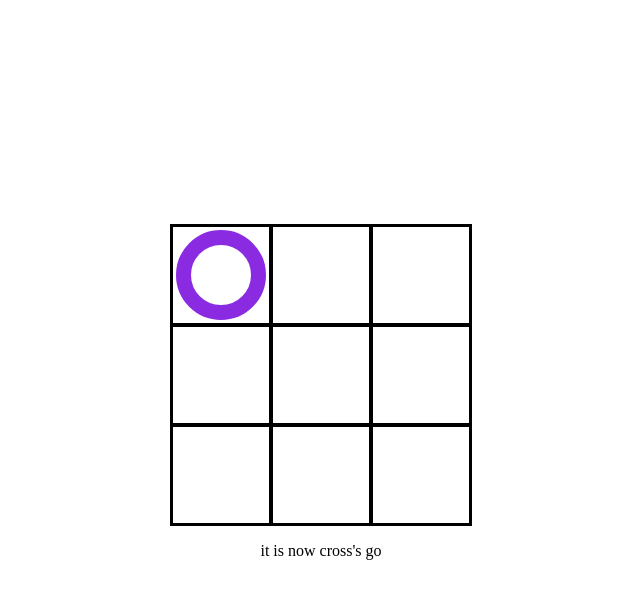
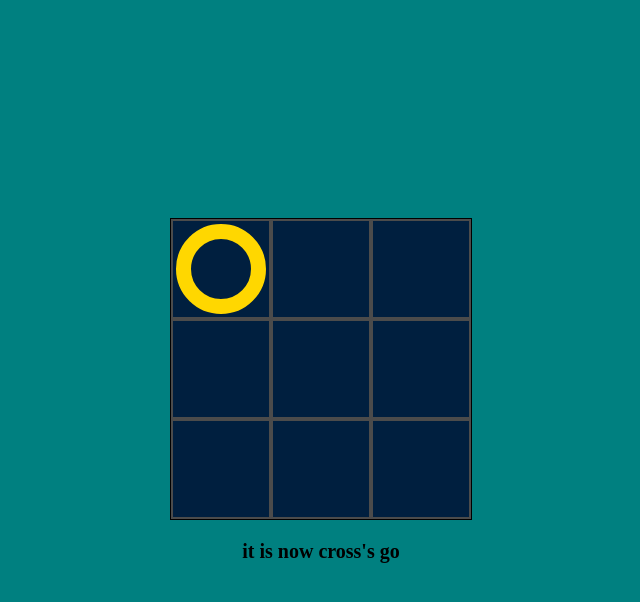
Before and after one commit to InesParis/tic-tac-toe, a plain HTML site: page index.html in a window 1280 px wide. Both pictures are taken after a click on the element 540 px from the left and 275 px from the top of the page. Shown: the whole page, without its empty margins (319-959 px from the left). Drawn offline with Linux system fonts and the light colour scheme.

Commit message:
update style.css

```diff
--- a/styles.css
+++ b/styles.css
@@ -6,6 +6,9 @@ body {
   align-items: center;
   flex-direction: column;
   height: 100vh;
+  background: #008080;
+  font-size: 20px;
+  font-weight: bold;
 }
 
 #gameboard {
@@ -20,8 +23,8 @@ body {
 .square {
   width: 100px;
   height: 100px;
-  background-color: white;
-  border: solid 2px black;
+  background-color: #001f3f;
+  border: solid 2px #4b4b4b;
   box-sizing: border-box;
   display: flex;
   justify-content: center;
@@ -32,7 +35,7 @@ body {
   height: 90px;
   width: 90px;
   border-radius: 50%;
-  border: 15px solid blueviolet;
+  border: 15px solid #ffd700;
   box-sizing: border-box;
 }
 
@@ -46,7 +49,7 @@ body {
 .cross:after {
   content: "";
   position: absolute;
-  background-color: red;
+  background-color: #ff5733;
 }
 
 .cross:before {
```
